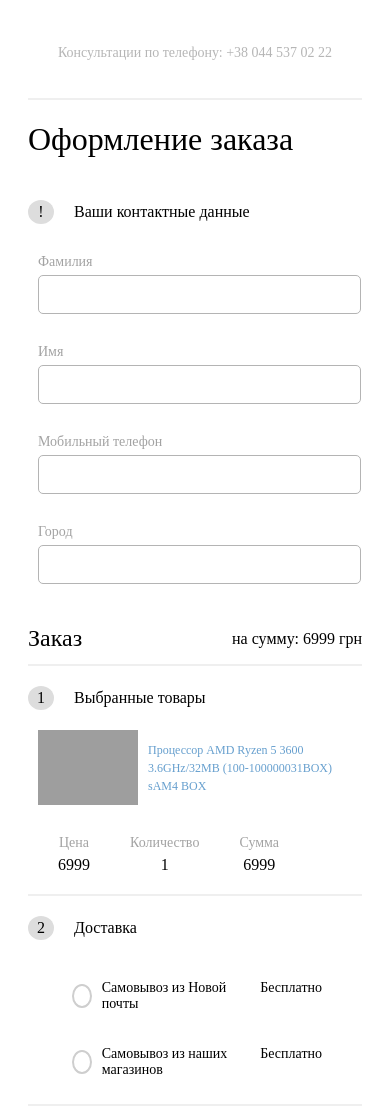
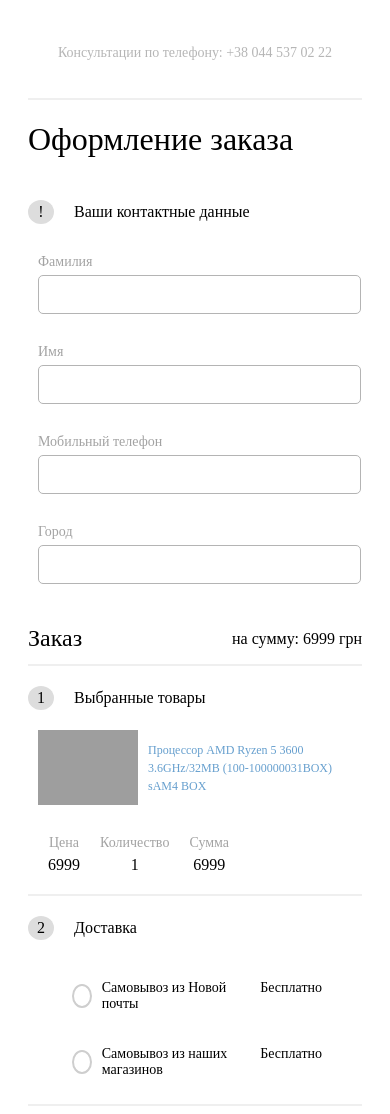
Before and after one commit to Derlados/InternetShop, a PHP site: the page made by test copy.html in a window 390 px wide. Shown: the top 1114 px of the page. Run offline with PHP 8.4, Linux system fonts and the light colour scheme; data that the repository does not hold is empty; grey boxes are pictures that could not be loaded.

Commit message:
fixed bugs

```diff
--- a/styles/purchase_form/order_goods.css
+++ b/styles/purchase_form/order_goods.css
@@ -75,6 +75,7 @@
 .delete_text {
     color: red;
     cursor: pointer;
+    font-size: 14px;
 }
 
 @media (max-width: 925px) {
@@ -90,4 +91,9 @@
     .order_header {
         width: 100%;
     }
+
+    .goods_option div {
+        padding-left: 10px;
+        padding-right: 10px;
+    }
 }
```
